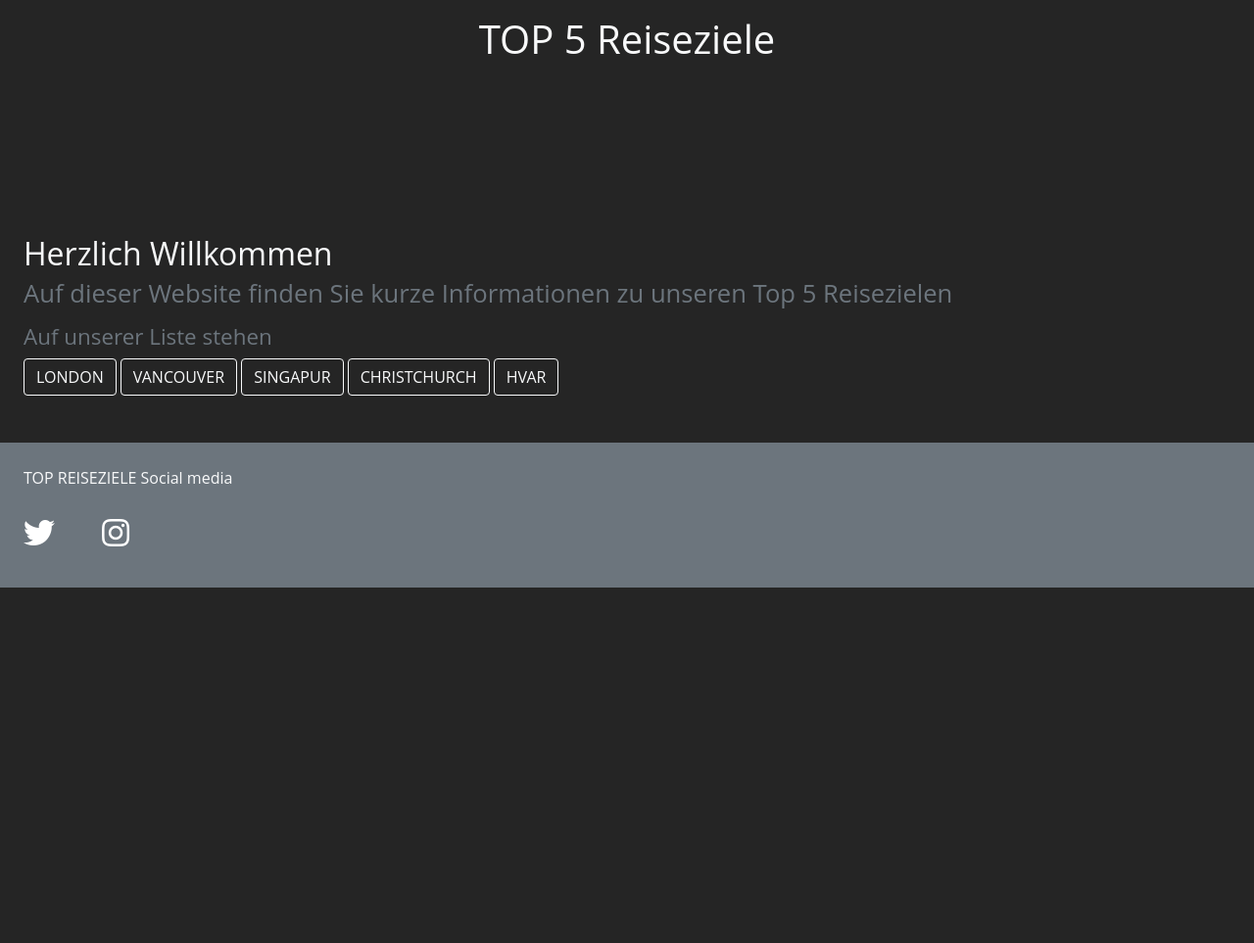
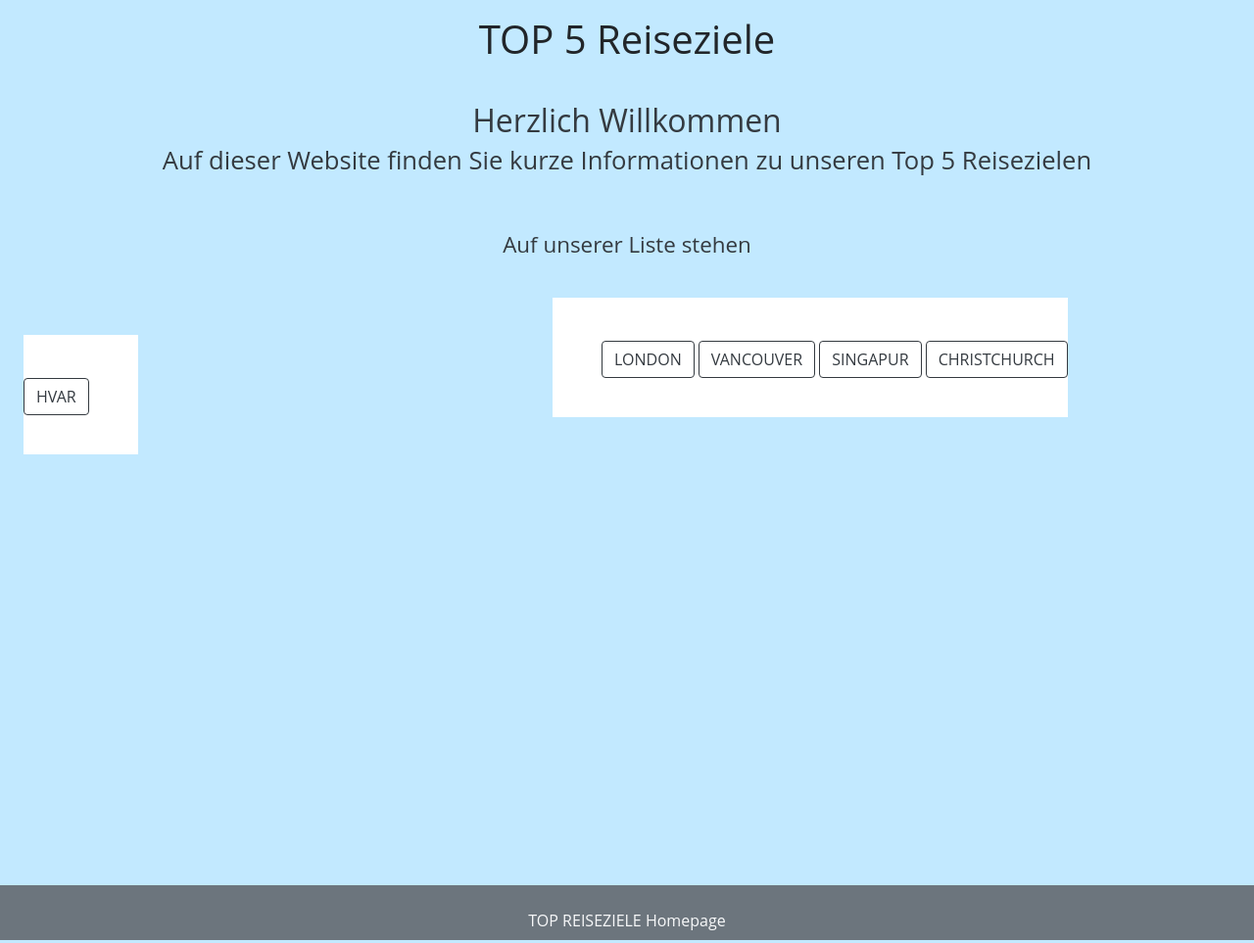
Before and after one commit to NMVictoria/travel-company, a plain HTML site: page index.html in a window 1280 px wide. Shown: the whole page at 98% size. Before the commit the page ends 800 px from the top, so only its background shows below. Drawn offline with nearby package versions, Linux system fonts and the light colour scheme.

Commit message:
index finished

```diff
--- a/index.html
+++ b/index.html
@@ -28,34 +28,35 @@
     <body>
       <header class="m-3">
         <div class="site-logo">
-          <h1 class="display-5 text-light">TOP 5 Reiseziele</h1>
+          <h1>TOP 5 Reiseziele</h1>
         </div>
       </header>
 
       <section id="fractaldude" class="p-4 mb-4">
-        <h2 class="text-light">Herzlich Willkommen </br>
-          <small class="text-muted">Auf dieser Website finden Sie kurze Informationen zu unseren Top 5 Reisezielen</small>
+        <h2 class="text-dark">Herzlich Willkommen </br>
+          <small class="text-dark">Auf dieser Website finden Sie kurze Informationen zu unseren Top 5 Reisezielen</small>
         </h2>
 
         <h3>
-          <small class="text-muted"> Auf unserer Liste stehen </small>
+          <small class="text-dark"> Auf unserer Liste stehen </br></br></small>
         </h3>
-
-        <a href="london.html" type="button" class="btn btn-outline-light"> LONDON </a>
-        <a href="vancouver.html" type="button" class="btn btn-outline-light">VANCOUVER</a>
-        <a href="singapur.html"  type="button" class="btn btn-outline-light">SINGAPUR</a>
-        <a href="christchurch.html" type="button" class="btn btn-outline-light">CHRISTCHURCH</a>
-        <a href="hvar.html" type="button" class="btn btn-outline-light">HVAR</a>
+        <div1>
+          <a href="london.html" type="button" class="btn btn-outline-dark"> LONDON </a>
+          <a href="vancouver.html" type="button" class="btn btn-outline-dark">VANCOUVER</a>
+          <a href="singapur.html"  type="button" class="btn btn-outline-dark">SINGAPUR</a>
+          <a href="christchurch.html" type="button" class="btn btn-outline-dark">CHRISTCHURCH</a>
+          <a href="hvar.html" type="button" class="btn btn-outline-dark">HVAR</a>
+        </div1>
+        <div2>
+          <p></p></br></br></br></br></br></br></br></p>
+          <p></p></br></br></br></br></br></br></br></p>
+        </div2>
       </section>
 
-      <footer class="fixed bottom bg-secondary">
+      <footer class="bg-secondary fixed bottom ">
 
-        <p class="text-light ml-4 mr-4 pb-2 pt-4 ">TOP REISEZIELE Social media</p>
+        <p class="text-light ml-4 mr-4 pb-2 pt-4 ">TOP REISEZIELE Homepage</p>
 
-        <div class="nav pb-4 mt-3">
-          <i class="pb-3 ml-4 mr-4 mt-1 nav-item fab fa-twitter"></i>
-          <i class="pb-3 ml-4 mr-4 mt-1 nav-item fab fa-instagram"></i>
-        </div>
 
       </footer>
 
--- a/style.css
+++ b/style.css
@@ -1,45 +1,43 @@
 body {
 	font-family: 'Open Sans', sans-serif ;
-	background-color: #252525;
+	background-color: #c2e9ff;
+}
+
+footer {
+     text-align: center;
+}
+
+h2 {
+    text-align: center;
+}
+
+h3 {
+    text-align: center;
+    margin: 50px;
+}
+
+div1 {
+    text-align: center;
+    background-color: #ffffff;
+    width: 300px;
+    border-bottom: 5px #0066a1;
+    padding: 50px;
+    margin: 540px;
+}
+
+div2 {
+    text-align: center;
+    width: 300px;
+    border-bottom: 5px;
+    padding: 50px;
+    margin: 540px;
 }
 
 .site-logo {
 	text-align: center;
+	color: 135175;
 }
 
 .bg-secondary {
-	background-image: url(img/darksharpedges.png);
+	background-color: lightgrey;
 }
-
-.fa-github {
-	font-size: 2em;
-	color: white;
-}
-
-.fa-twitter {
-	font-size: 2em;
-	color: white;
-}
-.fa-instagram {
-	font-size: 2em;
-	color: white;
-}
-.fa-twitch {
-	font-size: 2em;
-	color: white;
-}
-
-#greencheese.p-4 {
-
-	padding-top:10em!important;
-}
-
-#qwerqy.p-4 {
-
-	padding-top:10em!important;
-}
-
-#fractaldude.p-4 {
-
-	padding-top:10em!important;
-}
```
